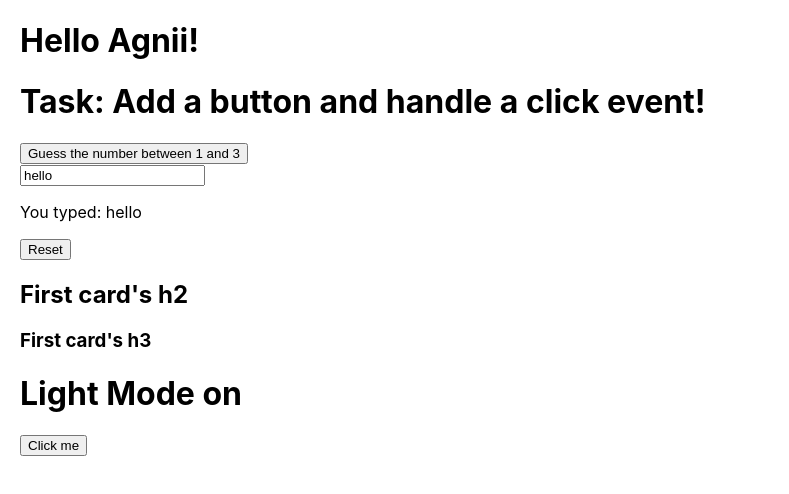
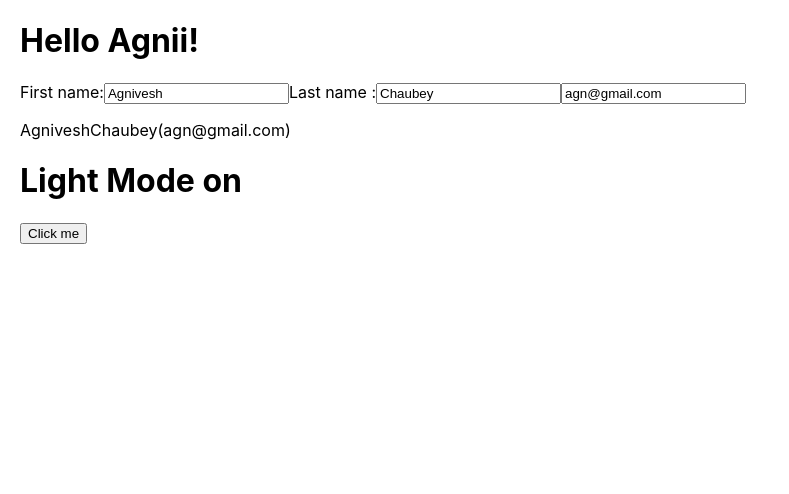
Before and after one commit to AgniveshChaubey/React-practice, a React (Create React App) app: page / in a window 1280 px wide. Shown: the top 494 px of the page, without its empty margins (0-789 px from the left). Built offline with nearby package versions, Linux system fonts and the light colour scheme.

Commit message:
useState 2nd example

```diff
--- a/src/App.js
+++ b/src/App.js
@@ -1,7 +1,7 @@
 import './App.css';
 import {Btn, Btn2} from './components/Card';
 import { ModeToggler } from './components/Card';
-import { InputFunction } from './components/InputFunction';
+import { RegisterForm } from './components/InputFunction';
 import Heading from './components/Heading';
 import Card from './components/Card';
 
@@ -11,12 +11,13 @@ function App(props) {
       <Heading firstName='Agnii!' />
       {/* <Heading firstName='Rahul'/> */}
       <h1>
-      {"Task: Add a button and handle a click event!"}
+      {/* {"Task: Add a button and handle a click event!"} */}
       </h1>
-      <Btn2 />
-      <InputFunction />
-      <Card h2="First card's h2" h3= "First card's h3" />
-      <Btn />
+      <RegisterForm />
+      {/* <Btn2 /> */}
+      {/* <InputFunction /> */}
+      {/* <Card h2="First card's h2" h3= "First card's h3" /> */}
+      {/* <Btn /> */}
       <ModeToggler />
       {/* <Card h2 = "Second card's h2" h3 ="Senond card's h3" />
       <Card h2 = "Third card's h2" h3 ="Third card's h3" /> */}
--- a/src/components/InputFunction.js
+++ b/src/components/InputFunction.js
@@ -1,19 +1,39 @@
-import {useState} from 'react';
+import { useState } from 'react';
 
-export function InputFunction(){
-    const [inputText, setText] = useState('hello');
+export function RegisterForm() {
+    const [form, setForm] = useState({
+        firstName: 'Agnivesh',
+        lastName: 'Chaubey',
+        email: 'agn@gmail.com',
+    });
 
-    function handleChange(e){
-        setText(e.target.value);
+    function handleChange(e) {
+        setForm({ ...form, fiestName: e.target.value });
     };
 
-    return(
+    return (
         <div>
-            <input value={inputText} onChange={handleChange} />
-            <p>You typed: {inputText}</p>
-            <button onClick={()=>{ setText('hello')}} >
-                Reset
-            </button>
+            <label> First name:
+                <input value={form.firstName} onChange={handleChange} />
+            </label>
+            <label>
+                Last name :
+                <input value={form.lastName} onChange={(e) => {
+                    setForm({...form, lastName: e.target.value });
+                }}
+                />
+            </label>
+            <label>
+                <input value={form.email} onChange={(e) => {
+                    setForm({...form, email: e.target.value });
+                }}
+                />
+            </label>
+            <p>
+                {form.firstName}{}
+                {form.lastName}{}
+                ({form.email})
+            </p>
         </div>
     );
 };
```
